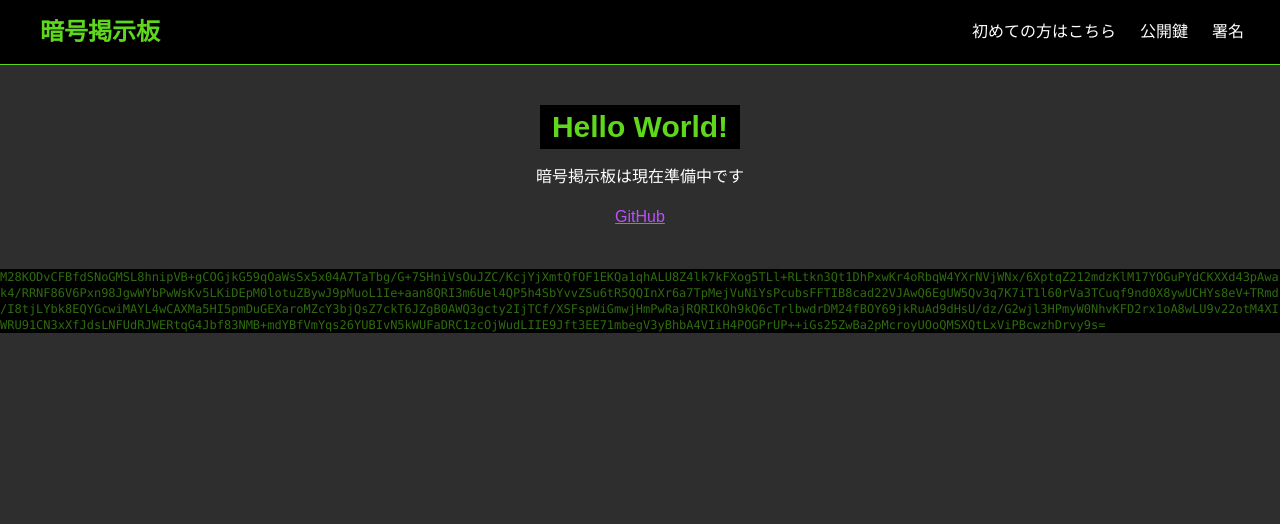
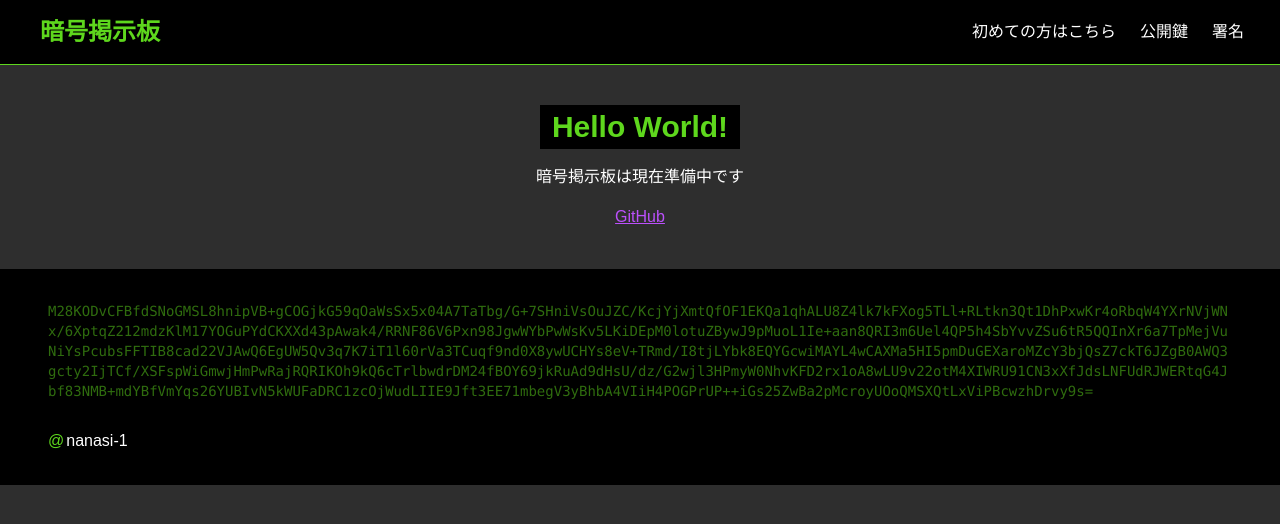
Before and after one commit to nanasi-1/encrypted-board, a Next.js app: page / in a window 1280 px wide. Shown: the top 524 px of the page. Built offline with nearby package versions, Linux system fonts and the light colour scheme.

Commit message:
xのリンクを追加

```diff
--- a/src/app/globals.css
+++ b/src/app/globals.css
@@ -5,3 +5,7 @@
 body {
   font-family: Arial, Helvetica, sans-serif;
 }
+
+a {
+  @apply hover:underline;
+}
--- a/src/components/layout/footer/Footer.tsx
+++ b/src/components/layout/footer/Footer.tsx
@@ -2,10 +2,14 @@ const FOOTER_CIPHER = 'M28KODvCFBfdSNoGMSL8hnipVB+gCOGjkG59qOaWsSx5x04A7TaTbg/G+
 
 export default function Footer() {
   return (
-    <footer className="bg-black">
-      <code className="block max-w-full text-xs text-primary break-words opacity-50">
+    <footer className="bg-black px-12">
+      <code className="pt-8 block text-sm text-primary break-words opacity-50">
         {FOOTER_CIPHER}
       </code>
+      <p className="pt-7 pb-8">
+        <span className="text-primary pr-0.5">@</span>
+        <a href="https://x.com/n1_code">nanasi-1</a>
+      </p>
     </footer>
   );
 }
```
